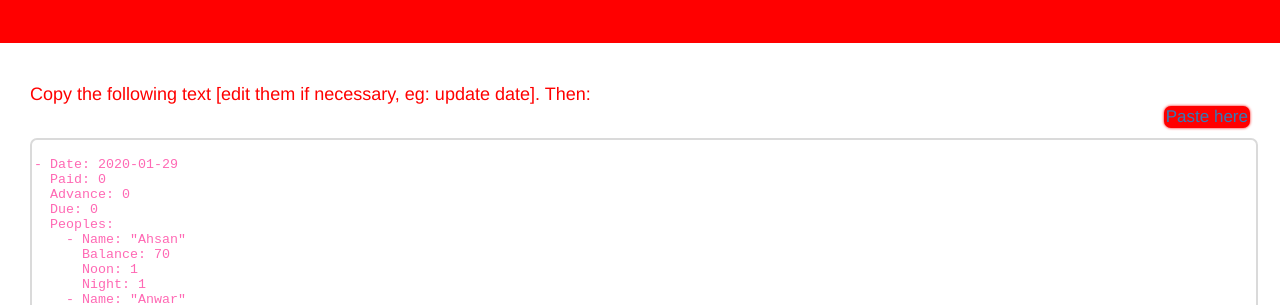
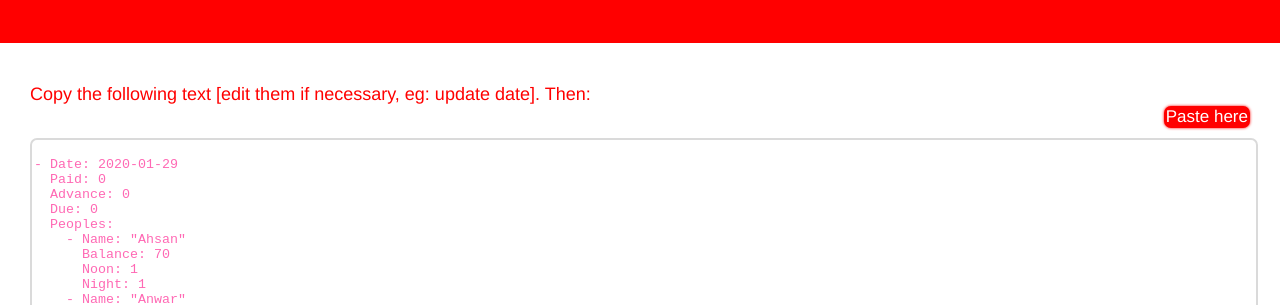
Before and after one commit to coderanwar/meals, a Jekyll site: the page built from update.html, in a window 1280 px wide. Shown: the part 141-446 px from the top of the page. Built offline with Jekyll 4.4.1, drawn with Linux system fonts in a browser that asks for light colours.

Commit message:
Update update.html

```diff
--- a/update.html
+++ b/update.html
@@ -9,7 +9,7 @@ color: "white"
   Copy the following text [edit them if necessary, eg: update date]. Then:
 </h4>
 <h4 class="copy-btn">
-  <a href="https://github.com/coderanwar/meals/edit/master/_data/meals.yml" style="{{page.color}}">
+  <a href="https://github.com/coderanwar/meals/edit/master/_data/meals.yml" style="color:{{page.color}};">
     Paste here
   </a>
 </h4>
```
